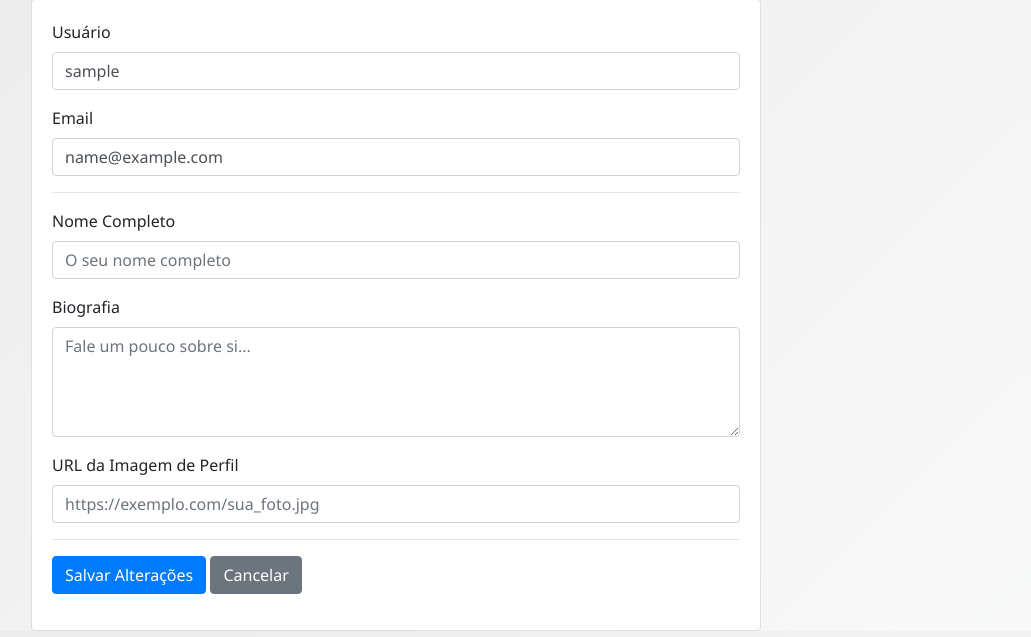
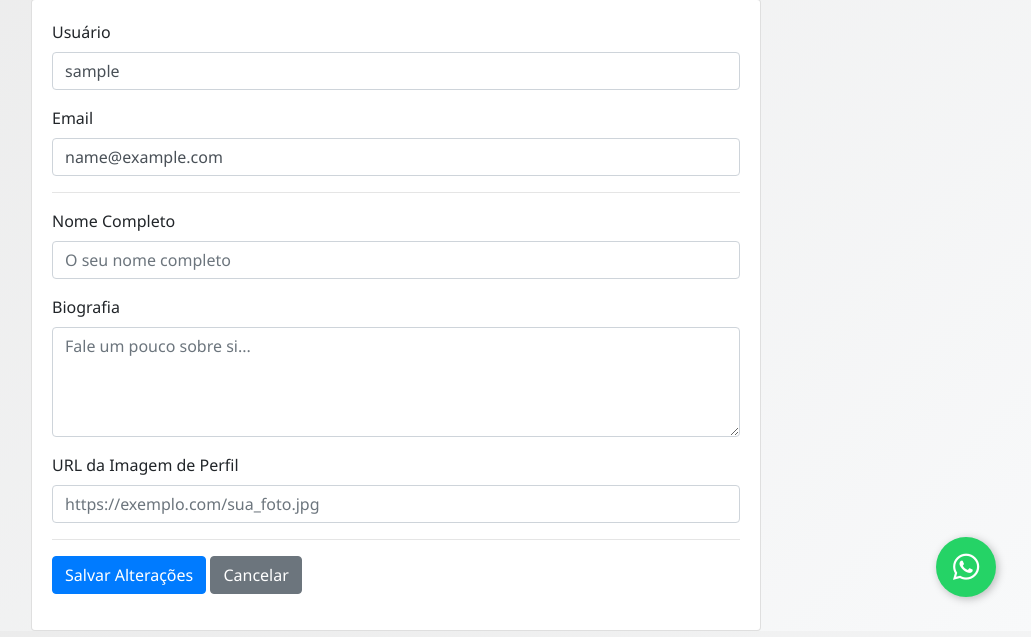
Before and after one commit to wllynilson/ikigai, a Flask app: page /perfil/editar in a window 1280 px wide. Shown: the part 163-800 px from the top of the page, without its empty margins (244-1275 px from the left). Run offline with Flask 3, Linux system fonts and the light colour scheme; the visitor is signed in with stand-in values (Sample User, id 1); some libraries are stand-ins or nearby versions.

Commit message:
Fale com o suporte. Whatsapp version.

```diff
--- a/app/static/css/estilos_publicos.css
+++ b/app/static/css/estilos_publicos.css
@@ -746,3 +746,30 @@ body {
 .detail-item:nth-child(3) { animation-delay: 0.2s; }
 .detail-item:nth-child(4) { animation-delay: 0.3s; }
 .detail-item:nth-child(5) { animation-delay: 0.4s; }
+
+/* Estilos para o Botão Flutuante do WhatsApp */
+.whatsapp-fab {
+    position: fixed; /* Fica fixo na tela durante o scroll */
+    width: 60px;
+    height: 60px;
+    bottom: 40px; /* Distância da parte de baixo */
+    right: 40px;  /* Distância da parte da direita */
+    background-color: #25D366; /* Cor oficial do WhatsApp */
+    color: #FFF; /* Cor do ícone (branco) */
+    border-radius: 50%; /* Deixa o botão redondo */
+    text-align: center;
+    font-size: 30px; /* Tamanho do ícone */
+    box-shadow: 2px 2px 8px rgba(0, 0, 0, 0.25);
+    z-index: 1000; /* Garante que fique por cima de outros elementos */
+    display: flex;
+    align-items: center;
+    justify-content: center;
+    text-decoration: none;
+    transition: all 0.3s ease;
+}
+
+.whatsapp-fab:hover {
+    transform: scale(1.1); /* Efeito de zoom ao passar o rato */
+    color: #FFF;
+    box-shadow: 4px 4px 12px rgba(0, 0, 0, 0.3);
+}
--- a/app/templates/base.html
+++ b/app/templates/base.html
@@ -151,5 +151,8 @@
     });
     </script>
     {% endblock %}
+<a href="https://wa.me/5563992457273?text=OSS!%20Preciso%20de%20ajuda%20com%20a%20plataforma%20de%20eventos%20Ikigai." class="whatsapp-fab" target="_blank" title="Fale com o Suporte">
+    <i class="fab fa-whatsapp"></i>
+</a>
 </body>
 </html>
```
